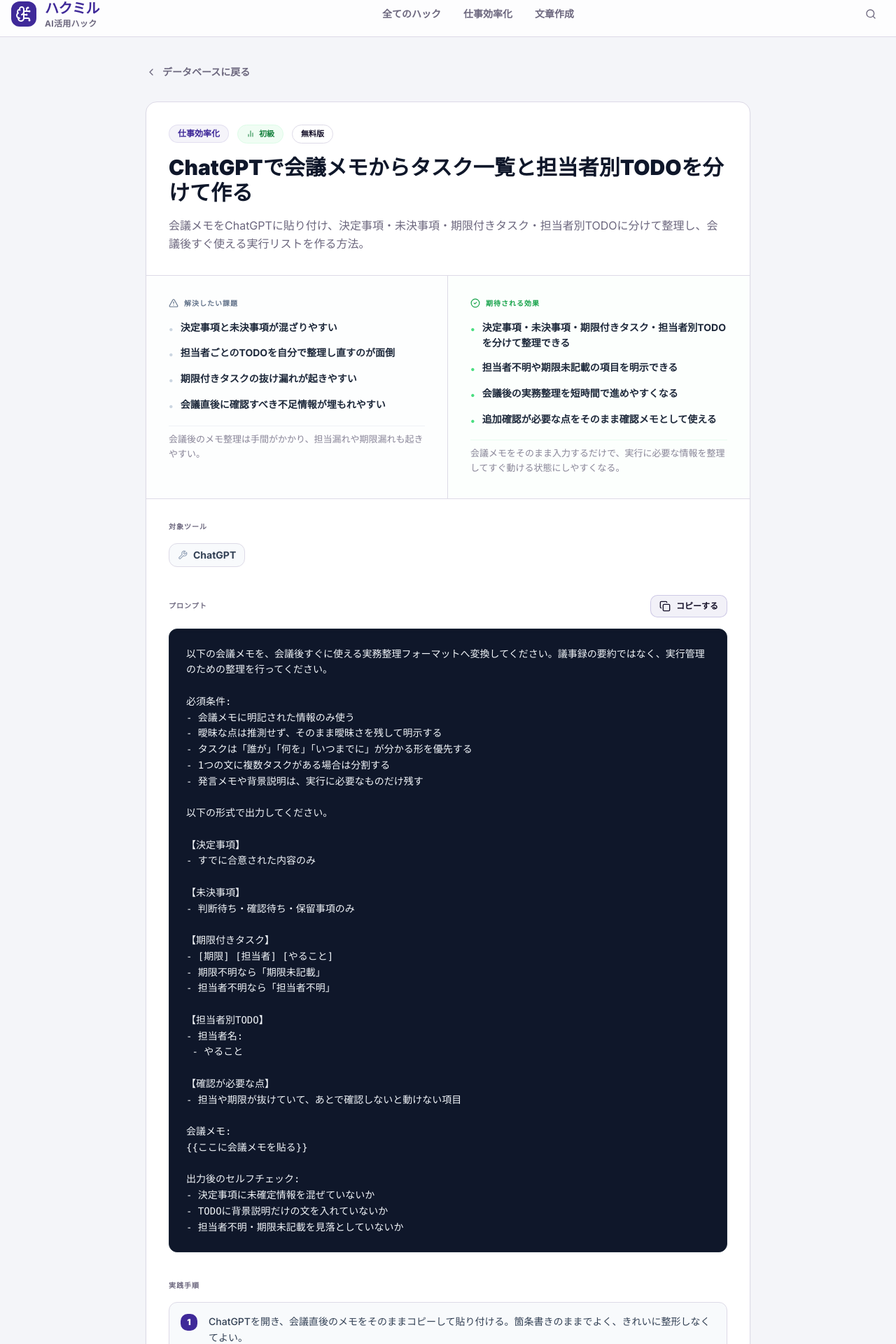
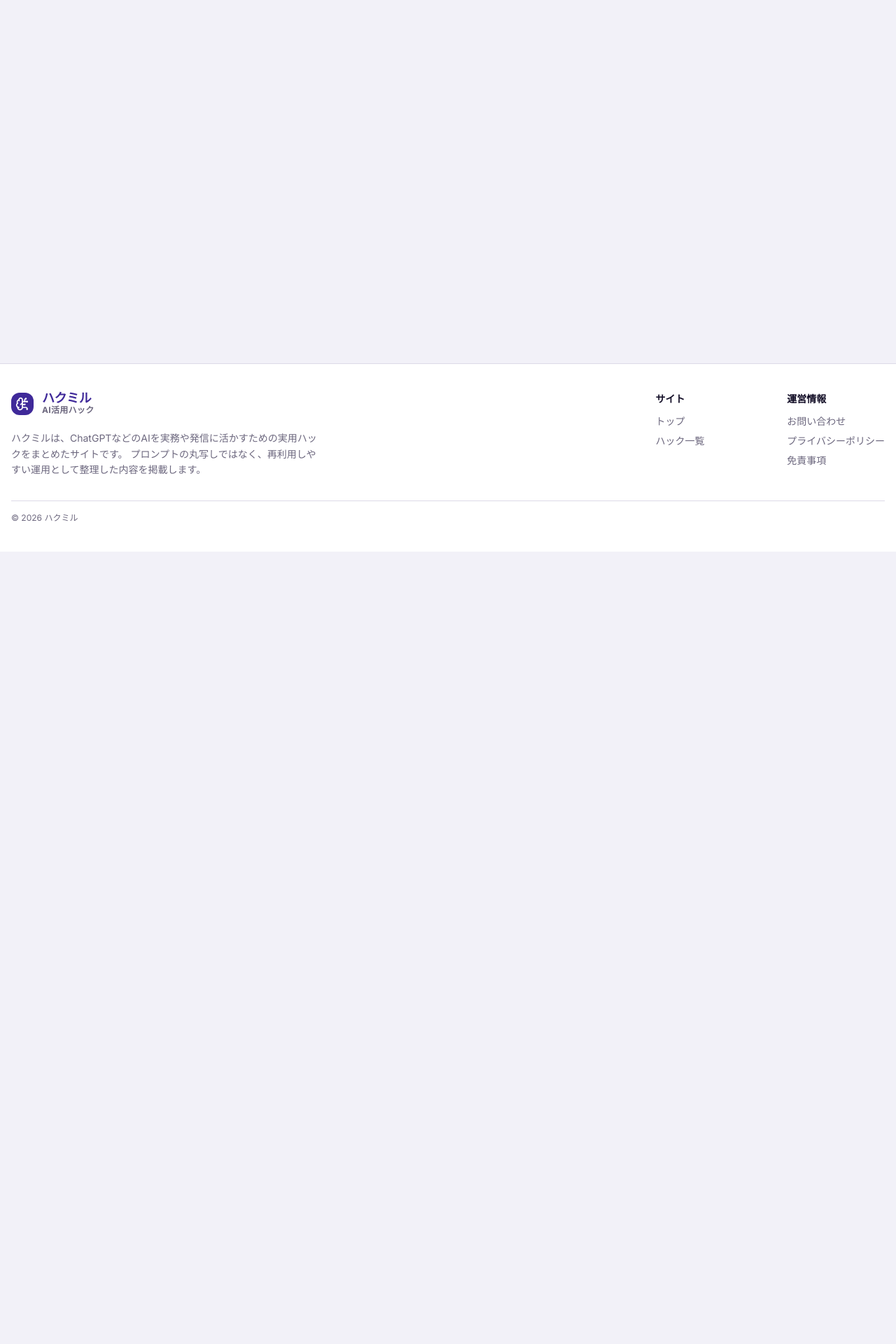
Before and after one commit to tools-labo/hakumiru, a Next.js app: page /hacks/hack_0001 in a window 1280 px wide. Shown: the part 12-1932 px from the top of the page at 70% size. After the commit the page ends 800 px from the top, so only its background shows below. Built offline with nearby package versions, Linux system fonts and the light colour scheme.

Commit message:
Update page.tsx

```diff
--- a/src/app/hacks/[id]/page.tsx
+++ b/src/app/hacks/[id]/page.tsx
@@ -1,246 +1,46 @@
-"use client";
+import type { Metadata } from "next";
+import { notFound } from "next/navigation";
+import { getPublishedHackById } from "@/app/lib/hacks";
+import { HackDetailClient } from "./HackDetailClient";
 
-import { use, useState } from "react";
-import Link from "next/link";
-import { Header } from "@/components/Header";
-import { HackCard } from "@/components/HackCard";
-import { Button } from "@/components/ui/button";
-import { Badge } from "@/components/ui/badge";
-import {
-  ChevronLeft,
-  Copy,
-  Check,
-  AlertTriangle,
-  Wrench,
-  CheckCircle2,
-  Calendar,
-  Layout,
-  BarChart2,
-} from "lucide-react";
-import { difficultyLabels, planRequirementLabels } from "@/app/lib/types";
-import { getPublishedHackById, getRelatedHacks } from "@/app/lib/hacks";
+type PageProps = {
+  params: Promise<{ id: string }>;
+};
 
-export default function HackDetailPage({ params }: { params: Promise<{ id: string }> }) {
-  const { id } = use(params);
+export async function generateMetadata({ params }: PageProps): Promise<Metadata> {
+  const { id } = await params;
   const hack = getPublishedHackById(id);
-  const relatedHacks = getRelatedHacks(id, 3);
-  const [copied, setCopied] = useState(false);
 
   if (!hack) {
-    return (
-      <div className="min-h-screen flex flex-col items-center justify-center p-4">
-        <h1 className="text-2xl font-bold mb-4">ハックが見つかりません</h1>
-        <p className="text-sm text-muted-foreground mb-6">
-          非公開か、存在しないハックです
-        </p>
-        <Button asChild>
-          <Link href="/hacks">一覧へ戻る</Link>
-        </Button>
-      </div>
-    );
+    return {
+      title: "ハックが見つかりません",
+      description: "指定されたハックは非公開か、存在しません。",
+    };
   }
 
-  const handleCopyPrompt = () => {
-    navigator.clipboard.writeText(hack.prompt);
-    setCopied(true);
-    setTimeout(() => setCopied(false), 2000);
+  return {
+    title: hack.title,
+    description: hack.summary,
+    openGraph: {
+      title: `${hack.title} | ハクミル`,
+      description: hack.summary,
+      url: `/hacks/${hack.id}`,
+    },
+    twitter: {
+      card: "summary_large_image",
+      title: `${hack.title} | ハクミル`,
+      description: hack.summary,
+    },
   };
+}
 
-  const difficultyStyles = {
-    beginner: "bg-green-50 text-green-700 border-green-100",
-    intermediate: "bg-blue-50 text-blue-700 border-blue-100",
-    advanced: "bg-purple-50 text-purple-700 border-purple-100",
-  }[hack.difficulty];
+export default async function HackDetailPage({ params }: PageProps) {
+  const { id } = await params;
+  const hack = getPublishedHackById(id);
 
-  return (
-    <div className="min-h-screen bg-slate-50/50 pb-20">
-      <Header />
+  if (!hack) {
+    notFound();
+  }
 
-      <main className="container mx-auto px-4 py-6 md:py-10 max-w-4xl">
-        <div className="space-y-6">
-          <Link
-            href="/hacks"
-            className="inline-flex items-center gap-2 text-sm font-bold text-muted-foreground hover:text-primary transition-colors mb-2"
-          >
-            <ChevronLeft className="w-4 h-4" /> データベースに戻る
-          </Link>
-
-          <div className="bg-white rounded-2xl border shadow-sm overflow-hidden">
-            <div className="p-6 md:p-8 border-b">
-              <div className="flex flex-wrap items-center gap-3 mb-4">
-                <Badge variant="secondary" className="font-bold px-3 py-1 bg-primary/5 text-primary border-primary/10">
-                  {hack.category}
-                </Badge>
-                <div className={`px-3 py-1 rounded-full border text-[11px] font-bold flex items-center gap-1.5 ${difficultyStyles}`}>
-                  <BarChart2 className="w-3 h-3" />
-                  {difficultyLabels[hack.difficulty]}
-                </div>
-                <Badge variant="outline" className="font-bold px-3 py-1 text-[11px]">
-                  {planRequirementLabels[hack.plan_requirement]}
-                </Badge>
-              </div>
-
-              <h1 className="text-2xl md:text-3xl font-black leading-tight mb-4 text-slate-900">
-                {hack.title}
-              </h1>
-              <p className="text-muted-foreground leading-relaxed">
-                {hack.summary}
-              </p>
-            </div>
-
-            <div className="grid grid-cols-1 md:grid-cols-2 border-b">
-              <div className="p-6 md:p-8 bg-slate-50/30 border-b md:border-b-0 md:border-r">
-                <div className="flex items-center gap-2 text-slate-500 font-black text-[10px] uppercase tracking-widest mb-4">
-                  <AlertTriangle className="w-3.5 h-3.5" /> 解決したい課題
-                </div>
-                <div className="space-y-4">
-                  <ul className="space-y-3">
-                    {hack.problem_points.map((point, i) => (
-                      <li key={i} className="text-sm font-bold text-slate-800 flex gap-2.5 leading-relaxed">
-                        <span className="text-slate-300 mt-0.5">•</span> {point}
-                      </li>
-                    ))}
-                  </ul>
-                  <p className="text-[13px] text-muted-foreground/80 leading-relaxed pt-2 border-t border-slate-200/50">
-                    {hack.problem}
-                  </p>
-                </div>
-              </div>
-
-              <div className="p-6 md:p-8 bg-green-50/20">
-                <div className="flex items-center gap-2 text-green-600 font-black text-[10px] uppercase tracking-widest mb-4">
-                  <CheckCircle2 className="w-3.5 h-3.5" /> 期待される効果
-                </div>
-                <div className="space-y-4">
-                  <ul className="space-y-3">
-                    {hack.result_points.map((point, i) => (
-                      <li key={i} className="text-sm font-bold text-slate-800 flex gap-2.5 leading-relaxed">
-                        <span className="text-green-400 mt-0.5">•</span> {point}
-                      </li>
-                    ))}
-                  </ul>
-                  <p className="text-[13px] text-muted-foreground/80 leading-relaxed pt-2 border-t border-green-200/30">
-                    {hack.result}
-                  </p>
-                </div>
-              </div>
-            </div>
-
-            <div className="p-6 md:p-8 space-y-10">
-              <section>
-                <h3 className="text-[10px] font-black uppercase tracking-widest text-muted-foreground mb-4">
-                  対象ツール
-                </h3>
-                <div className="flex flex-wrap gap-2">
-                  {hack.tools.map((tool) => (
-                    <div
-                      key={tool}
-                      className="flex items-center gap-2 bg-slate-100/50 px-3 py-1.5 rounded-lg border text-sm font-bold text-slate-700"
-                    >
-                      <Wrench className="w-3.5 h-3.5 text-slate-400" />
-                      {tool}
-                    </div>
-                  ))}
-                </div>
-              </section>
-
-              <section className="space-y-4">
-                <div className="flex items-center justify-between">
-                  <h3 className="text-[10px] font-black uppercase tracking-widest text-muted-foreground">
-                    プロンプト
-                  </h3>
-                  <Button
-                    onClick={handleCopyPrompt}
-                    variant="outline"
-                    className="gap-2 font-bold h-8 px-3 text-xs border-primary/20 hover:bg-primary/5 hover:text-primary transition-all"
-                    size="sm"
-                  >
-                    {copied ? <Check className="w-3.5 h-3.5" /> : <Copy className="w-3.5 h-3.5" />}
-                    {copied ? "コピー完了" : "コピーする"}
-                  </Button>
-                </div>
-                <div className="bg-slate-900 rounded-xl p-5 md:p-6 text-slate-100 font-mono text-sm leading-relaxed whitespace-pre-wrap shadow-inner border border-slate-800">
-                  {hack.prompt}
-                </div>
-              </section>
-
-              <section className="space-y-4">
-                <h3 className="text-[10px] font-black uppercase tracking-widest text-muted-foreground">
-                  実践手順
-                </h3>
-                <div className="space-y-3">
-                  {hack.steps.map((step, index) => (
-                    <div key={index} className="flex gap-4 items-start p-4 bg-slate-50 border rounded-xl">
-                      <div className="flex-shrink-0 w-6 h-6 bg-primary text-white rounded-md flex items-center justify-center font-black text-xs">
-                        {index + 1}
-                      </div>
-                      <div className="text-sm font-medium leading-relaxed text-slate-700">
-                        {step}
-                      </div>
-                    </div>
-                  ))}
-                </div>
-              </section>
-
-              {hack.optional_output_example && (
-                <section className="space-y-4">
-                  <h3 className="text-[10px] font-black uppercase tracking-widest text-muted-foreground">
-                    出力サンプル
-                  </h3>
-                  <div className="bg-amber-50/30 border border-amber-100 rounded-xl p-5 md:p-6 text-sm italic text-slate-600 leading-relaxed whitespace-pre-wrap">
-                    {hack.optional_output_example}
-                  </div>
-                </section>
-              )}
-
-              <section className="bg-rose-50/50 rounded-xl p-5 border border-rose-100">
-                <h3 className="text-[10px] font-black text-rose-600 mb-3 flex items-center gap-2 uppercase tracking-widest">
-                  <AlertTriangle className="w-3.5 h-3.5" /> 注意点
-                </h3>
-                <div className="text-[13px] text-rose-900/70 leading-relaxed whitespace-pre-wrap">
-                  {hack.caution}
-                </div>
-              </section>
-
-              <div className="pt-6 border-t">
-                <div className="flex flex-wrap gap-2">
-                  {hack.tags.map((tag) => (
-                    <Link key={tag} href={`/hacks?search=${tag}`}>
-                      <Badge
-                        variant="outline"
-                        className="hover:bg-primary/5 transition-colors cursor-pointer px-3 py-1 font-medium text-[11px] text-muted-foreground"
-                      >
-                        # {tag}
-                      </Badge>
-                    </Link>
-                  ))}
-                </div>
-              </div>
-
-              {relatedHacks.length > 0 && (
-                <section className="pt-6 border-t space-y-4">
-                  <h2 className="text-lg font-black">関連ハック</h2>
-                  <div className="grid grid-cols-1 md:grid-cols-3 gap-4">
-                    {relatedHacks.map((relatedHack) => (
-                      <HackCard key={relatedHack.id} hack={relatedHack} />
-                    ))}
-                  </div>
-                </section>
-              )}
-            </div>
-          </div>
-
-          <div className="flex items-center justify-center gap-4 text-xs text-muted-foreground font-medium py-4">
-            <span className="flex items-center gap-1">
-              <Calendar className="w-3 h-3" /> {hack.created_at}
-            </span>
-            <span className="text-slate-300">|</span>
-            <span className="flex items-center gap-1">
-              <Layout className="w-3 h-3" /> ID: {hack.id}
-            </span>
-          </div>
-        </div>
-      </main>
-    </div>
-  );
+  return <HackDetailClient id={id} />;
 }
```
